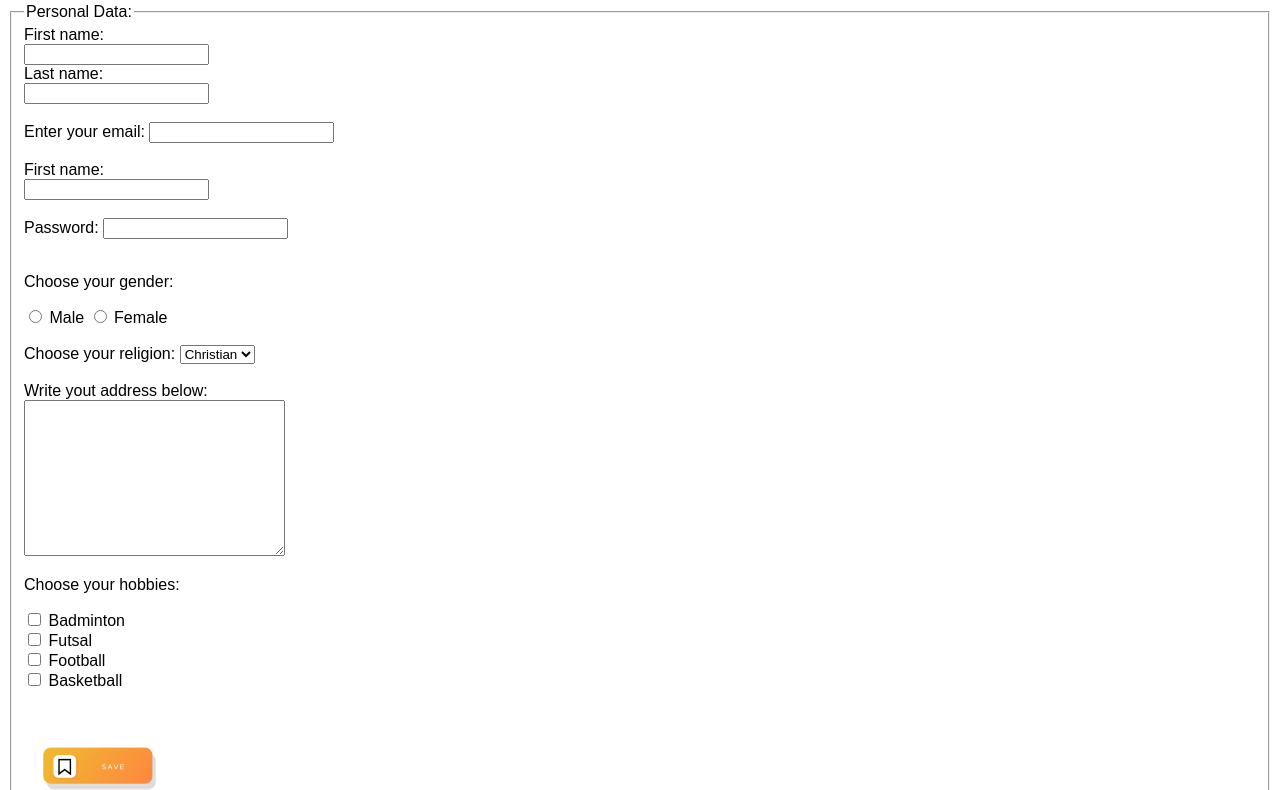
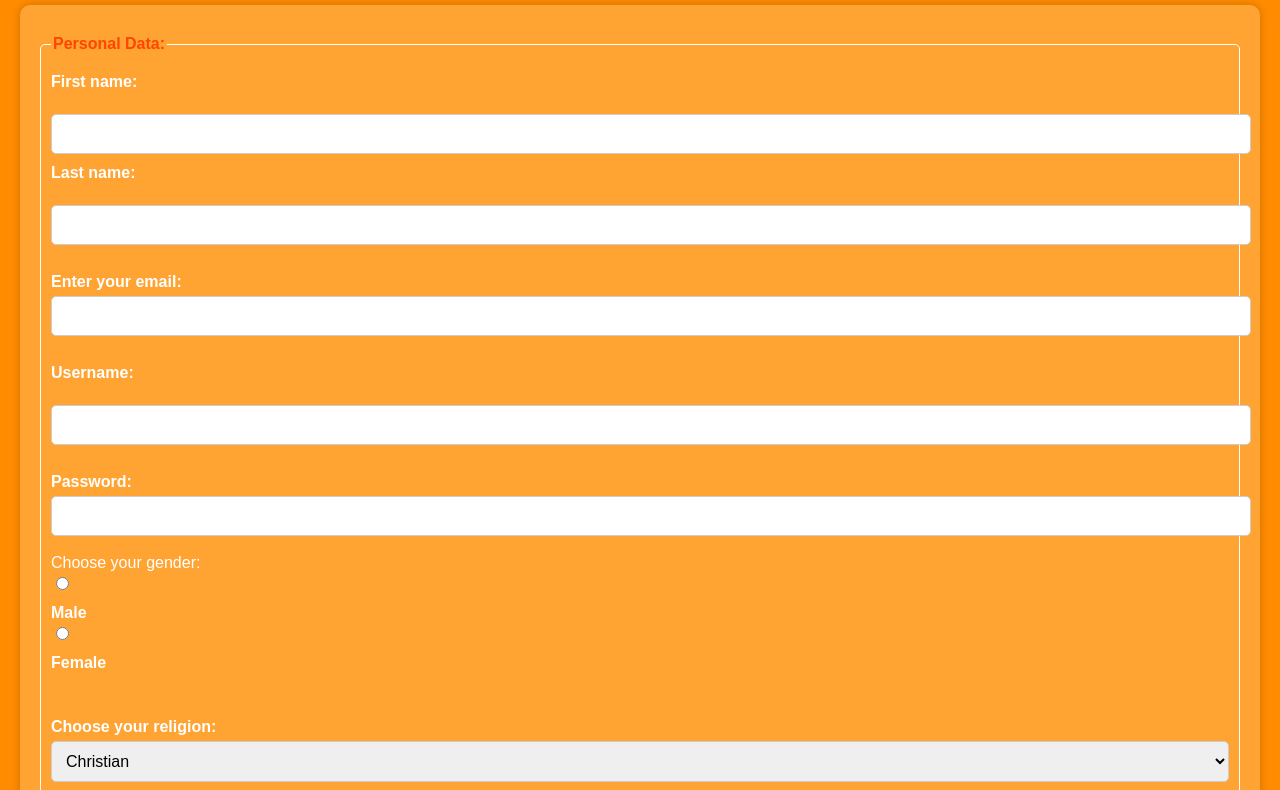
Before and after one commit to valeriegahw/midproject, a plain HTML site: page contact_us.html in a window 1280 px wide. Shown: the part 77-867 px from the top of the page. Drawn offline with Linux system fonts and the light colour scheme.

Commit message:
finished the contact us css

```diff
--- /dev/null
+++ b/contact.css
@@ -0,0 +1,80 @@
+body, h1, p {
+  margin: 0;
+  padding: 0;
+}
+
+body {
+  font-family: Arial, sans-serif;
+  background-color: #ff8c00;
+  color: #fff;
+  padding: 20px;
+}
+
+h1 {
+  font-size: 36px;
+  margin-bottom: 20px;
+}
+
+form {
+  background-color: rgba(255, 255, 255, 0.2);
+  padding: 20px;
+  border-radius: 10px;
+  box-shadow: 0 0 10px rgba(0, 0, 0, 0.2);
+}
+
+fieldset {
+  border: 1px solid #fff;
+  border-radius: 5px;
+  padding: 10px;
+  margin: 10px 0;
+}
+
+legend {
+  font-weight: bold;
+  color: orangered;
+}
+
+label {
+  font-weight: bold;
+  display: block;
+  margin-top: 10px;
+}
+
+input[type="text"], input[type="email"], input[type="password"], textarea, select {
+  width: 100%;
+  padding: 10px;
+  margin-top: 5px;
+  border: 1px solid #ccc;
+  border-radius: 5px;
+  font-size: 16px;
+}
+
+input[type="checkbox"] {
+  margin-top: 10px;
+}
+
+input[type="radio"] {
+  margin-top: 5px;
+}
+
+input[type="image"] {
+  margin: 20px 0;
+}
+
+.contact {
+    margin-top: 20px;
+    text-align: center;
+}
+
+.contact a {
+    text-decoration: none;
+    color: #333;
+    padding: 10px 20px;
+    background-color: #ddd;
+    border-radius: 5px;
+}
+
+.contact a:hover {
+    background-color: #557a95;
+    color: #cafafe;
+}
--- a/contact_us.html
+++ b/contact_us.html
@@ -4,7 +4,7 @@
     <meta charset="UTF-8">
     <meta name="viewport" content="width=device-width, initial-scale=1.0">
     <title>Contact Us</title>
-    <link rel="stylesheet" href="biodata.css">
+    <link rel="stylesheet" href="contact.css">
 </head>
 <body>
     <h1>Contact Us</h1>
@@ -23,7 +23,7 @@
             <input type="email" id="email" name="email"><br><br>
 
             <!-- Input type text -->
-            <label for="fname">First name:</label><br>
+            <label for="fname">Username:</label><br>
             <input type="text" id="fname" name="fname" required><br><br>
 
             <!--Input type password-->
@@ -63,6 +63,7 @@
 
                 <!-- Input type submit & image -->
                 <input type="image" src="images/save.png" alt="Save" width="150" height="150">
+        </fieldset>
 
         <div class="contact">
             <h3>Take a look here too!</h3>
@@ -74,10 +75,9 @@
         <div class="contact">
             <h3>Universitas Advent Indonesia | Fakultas Teknologi Informasi</h3>
             <a href="https://unai.edu/">https://unai.edu/</a>
-                    <a href="https://fti.unai.edu/" target="_blank">https://fti.unai.edu/</a><br>
+            <a href="https://fti.unai.edu/" target="_blank">https://fti.unai.edu/</a><br><br>
             <p>FTI, more than faculty!</p>
         </div>
-        </fieldset>
 
 </body>
 </html>
```
Also changed, not shown: free.html (+3 -2 lines), index.html (+6 -6 lines), images/benderaindonesia.png (added), images/benderainggris.png (added), images/logolagusion.png (added), index1.html (deleted). Lines whose indentation alone changed are shown as unchanged.
